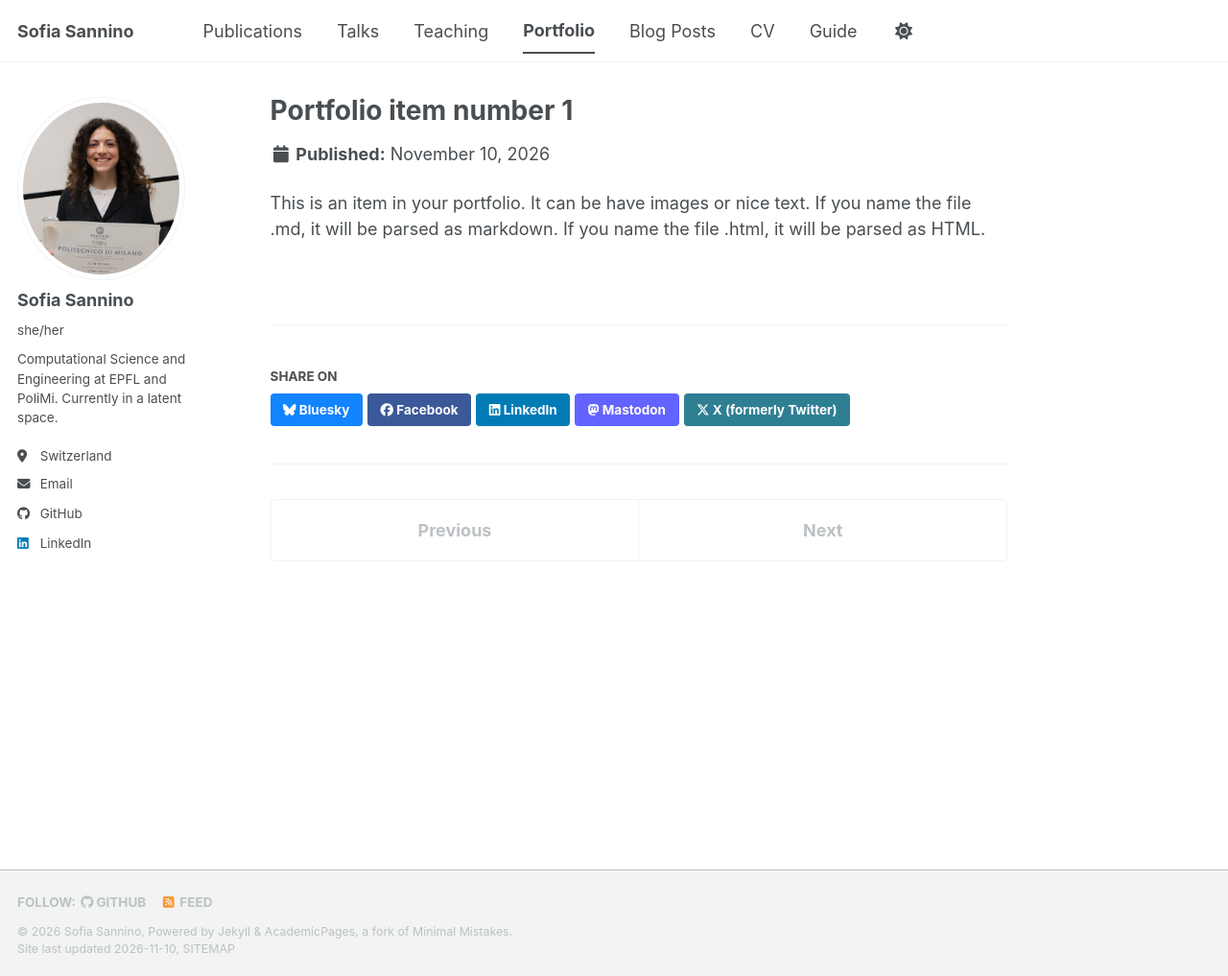
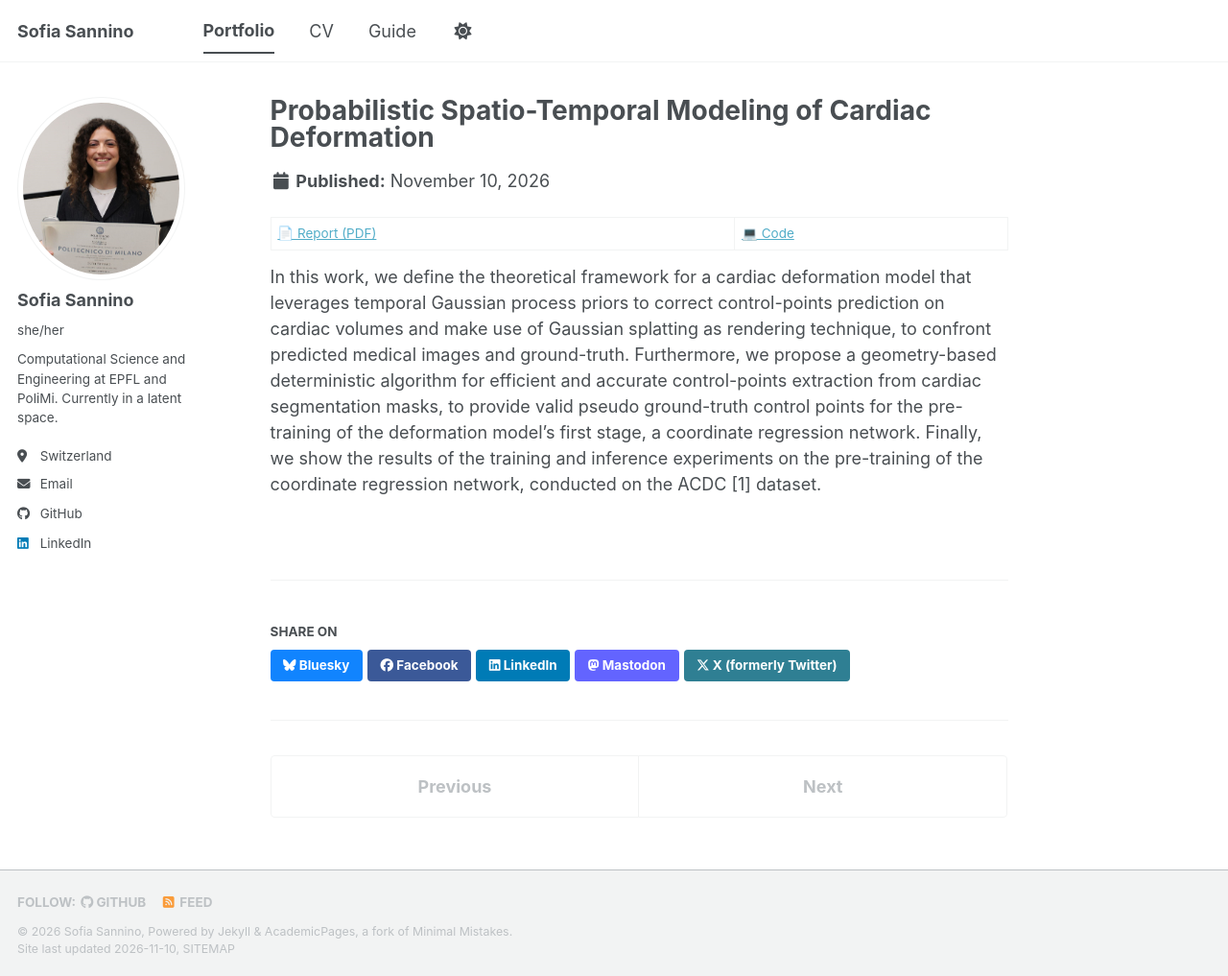
Before and after one commit to sofiasannino/sofiasannino.github.io, a Jekyll site: the page built from _portfolio/portfolio-1.md, in a window 1280 px wide and 1017 px high. Shown: the whole window at 96% size. Built offline with Jekyll 4.4.1, drawn with Linux system fonts in a browser that asks for light colours; a script bundle is joined from its source files by our own code; a style sheet for code colours, icons or effects is not loaded.

Commit message:
first project to portfolio added

```diff
--- a/_portfolio/portfolio-1.md
+++ b/_portfolio/portfolio-1.md
@@ -1,7 +1,17 @@
 ---
-title: "Portfolio item number 1"
-excerpt: "Short description of portfolio item number 1<br/><img src='/images/500x300.png'>"
+title: "Probabilistic Spatio-Temporal Modeling of Cardiac Deformation"
+excerpt: "Short description of portfolio item number 1<br/><img src='/images/sdsc_logo.png'>"
 collection: portfolio
 ---
+[📄 Report (PDF)](/files/Semester_project_Sannino_SDSC.pdf) | [💻 Code](https://github.com/sofiasannino/Cardiac-Deformation-SDSC)
 
-This is an item in your portfolio. It can be have images or nice text. If you name the file .md, it will be parsed as markdown. If you name the file .html, it will be parsed as HTML.
+In this work, we define the theoretical framework for a cardiac deformation model that
+leverages temporal Gaussian process priors to correct control-points prediction on cardiac
+volumes and make use of Gaussian splatting as rendering technique, to confront
+predicted medical images and ground-truth.
+Furthermore, we propose a geometry-based deterministic algorithm for efficient and accurate
+control-points extraction from cardiac segmentation masks, to provide valid pseudo
+ground-truth control points for the pre-training of the deformation model’s first stage,
+a coordinate regression network.
+Finally, we show the results of the training and inference experiments on the pre-training
+of the coordinate regression network, conducted on the ACDC [1] dataset.
```
Also changed, not shown: _data/navigation.yml (+8 -8 lines), _publications/2009-10-01-paper-title-number-1.md (+1 -1 lines), images/sdsc_logo.png (added), 1 other file.
